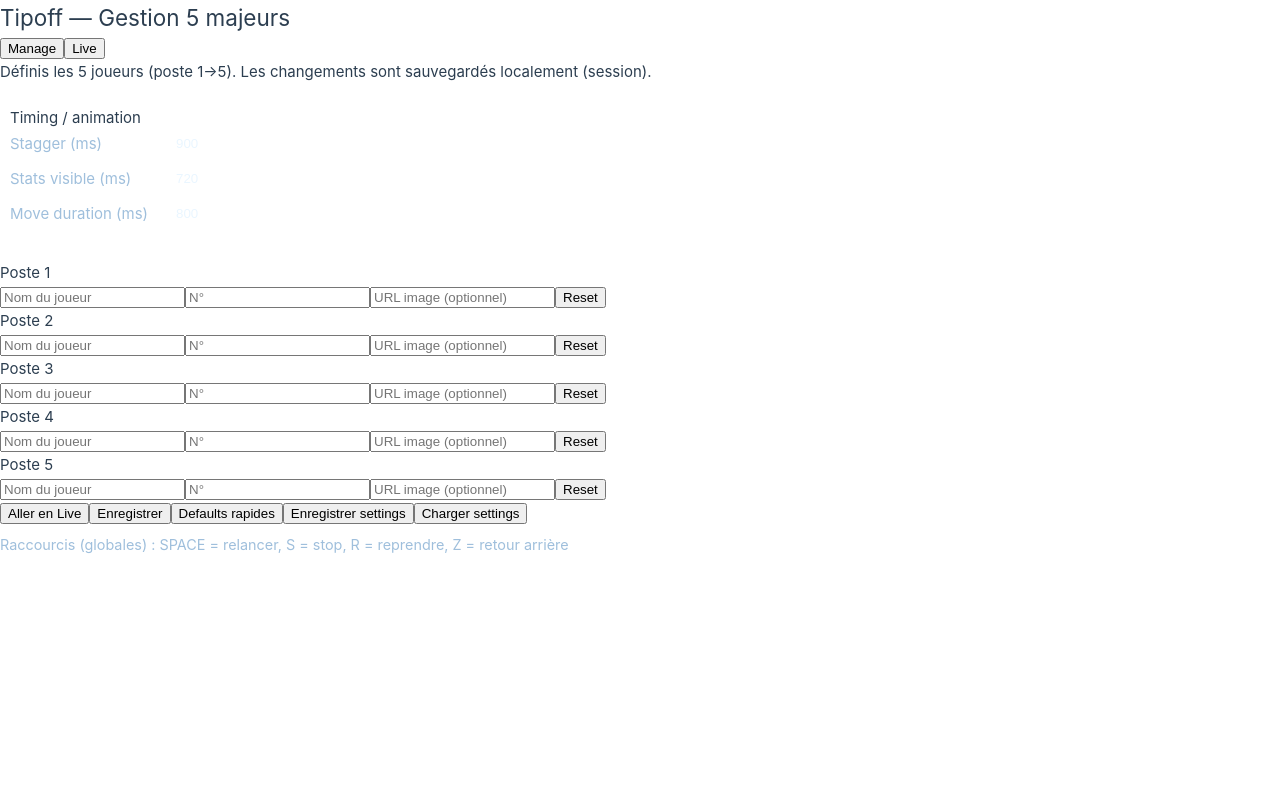
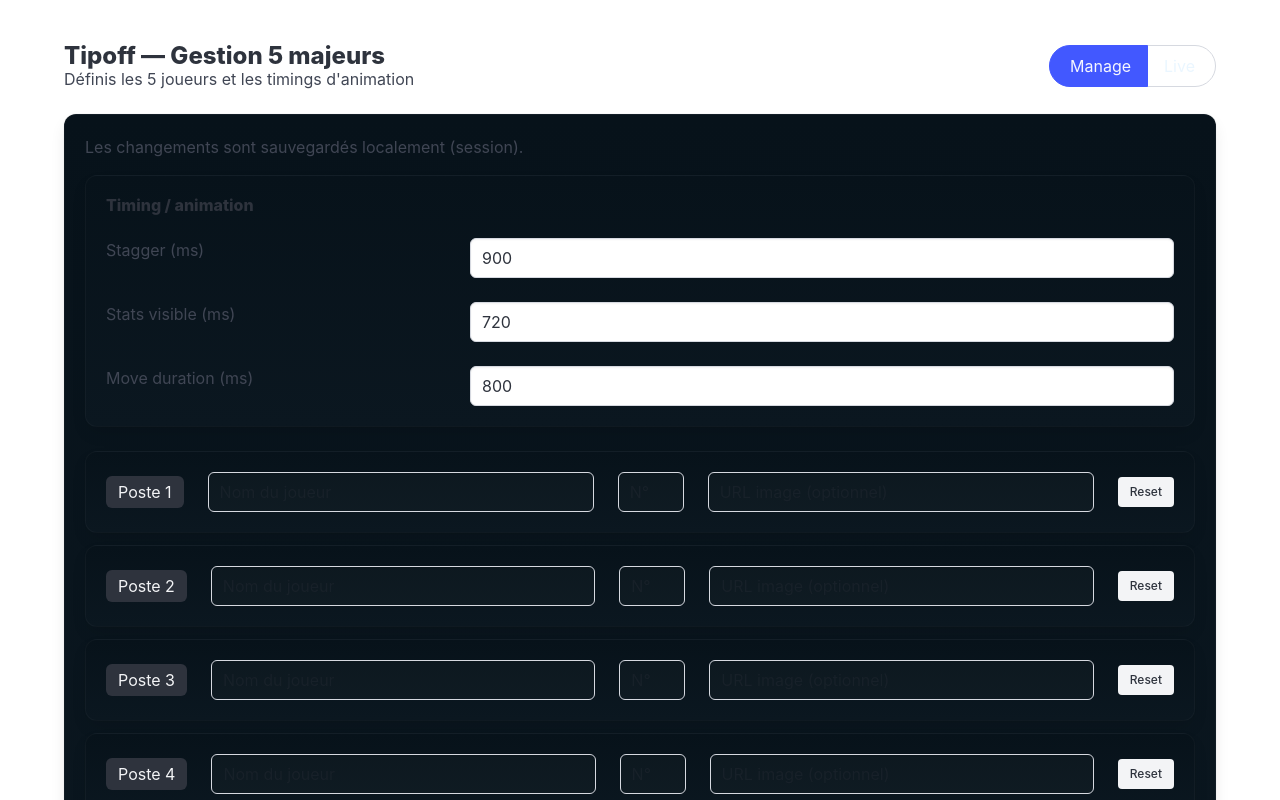
Before and after one commit to c3d28/kuikapp, a Vue app: page /tipoff in a window 1280 px wide. Shown: the top 800 px of the page. Built offline with nearby package versions, Linux system fonts and the light colour scheme; the HTML template or start-up script is replaced by a standard one.

Commit message:
add style pour le tip off

```diff
--- a/package.json
+++ b/package.json
@@ -14,6 +14,7 @@
   "dependencies": {
     "@fortawesome/fontawesome-free": "^7.0.0",
     "@fortawesome/fontawesome-svg-core": "^7.0.0",
+    "bulma": "^1.0.4",
     "gsap": "^3.13.0",
     "vue": "^3.5.17",
     "vue-router": "^4.5.1"
--- a/src/components/Tipoff.vue
+++ b/src/components/Tipoff.vue
@@ -1,58 +1,82 @@
 <template>
-  <div class="tipoff-root">
-    <header class="tipoff-header">
-      <h2>Tipoff — Gestion 5 majeurs</h2>
-      <div class="tabs">
-        <button :class="{active: mode==='manage'}" @click="mode='manage'">Manage</button>
-        <button :class="{active: mode==='live'}" @click="mode='live'">Live</button>
+  <div class="tipoff-root container">
+    <header class="tipoff-header py-5">
+      <div class="level">
+        <div class="level-left">
+          <div>
+            <h2 class="title is-4">Tipoff — Gestion 5 majeurs</h2>
+            <p class="subtitle is-6">Définis les 5 joueurs et les timings d'animation</p>
+          </div>
+        </div>
+        <div class="level-right">
+          <div class="tabs is-toggle is-toggle-rounded">
+            <ul>
+              <li :class="{ 'is-active': mode==='manage' }"><a @click="mode='manage'">Manage</a></li>
+              <li :class="{ 'is-active': mode==='live' }"><a @click="mode='live'">Live</a></li>
+            </ul>
+          </div>
+        </div>
       </div>
     </header>
 
-    <section v-if="mode === 'manage'" class="manage">
-      <p>Définis les 5 joueurs (poste 1→5). Les changements sont sauvegardés localement (session).</p>
+    <section v-if="mode === 'manage'" class="manage box">
+      <p class="mb-4">Les changements sont sauvegardés localement (session).</p>
 
-      <div class="timing">
-        <h4>Timing / animation</h4>
-        <div class="timing-row">
-          <label>Stagger (ms)</label>
-          <input type="number" v-model.number="settings.stagger" />
-        </div>
-        <div class="timing-row">
-          <label>Stats visible (ms)</label>
-          <input type="number" v-model.number="settings.statsDuration" />
-        </div>
-        <div class="timing-row">
-          <label>Move duration (ms)</label>
-          <input type="number" v-model.number="settings.moveDuration" />
+      <div class="timing box">
+        <h4 class="title is-6">Timing / animation</h4>
+        <div class="columns is-mobile is-multiline">
+          <div class="column is-4">Stagger (ms)</div>
+          <div class="column is-8"><input class="input" type="number" v-model.number="settings.stagger" /></div>
+
+          <div class="column is-4">Stats visible (ms)</div>
+          <div class="column is-8"><input class="input" type="number" v-model.number="settings.statsDuration" /></div>
+
+          <div class="column is-4">Move duration (ms)</div>
+          <div class="column is-8"><input class="input" type="number" v-model.number="settings.moveDuration" /></div>
         </div>
       </div>
 
       <form @submit.prevent="save">
-        <div v-for="(p, i) in players" :key="i" class="player-row">
-          <div class="pos">Poste {{ i+1 }}</div>
-          <input v-model="p.name" placeholder="Nom du joueur" />
-          <input v-model="p.number" placeholder="N°" class="num" />
-          <input v-model="p.photo" placeholder="URL image (optionnel)" />
-          <button type="button" class="small" @click="resetPlayer(i)">Reset</button>
+        <div v-for="(p, i) in players" :key="i" class="player-row box mb-3">
+          <div class="columns is-vcentered is-mobile">
+            <div class="column is-narrow">
+              <div class="tag is-dark is-medium">Poste {{ i+1 }}</div>
+            </div>
+
+            <div class="column">
+              <input class="input" v-model="p.name" placeholder="Nom du joueur" />
+            </div>
+
+            <div class="column is-narrow" style="max-width:90px">
+              <input class="input" v-model="p.number" placeholder="N°" />
+            </div>
+
+            <div class="column">
+              <input class="input" v-model="p.photo" placeholder="URL image (optionnel)" />
+            </div>
+
+            <div class="column is-narrow">
+              <button type="button" class="button is-small is-light" @click="resetPlayer(i)">Reset</button>
+            </div>
+          </div>
         </div>
 
-        <div class="manage-actions">
-          <button type="button" @click="startLive">Aller en Live</button>
-          <button type="button" @click="save">Enregistrer</button>
-          <button type="button" @click="loadDefaults">Defaults rapides</button>
-          <button type="button" @click="saveSettings">Enregistrer settings</button>
-          <button type="button" @click="loadSettings">Charger settings</button>
+        <div class="manage-actions buttons">
+          <button type="button" class="button is-primary" @click="startLive">Aller en Live</button>
+          <button type="button" class="button is-info" @click="save">Enregistrer</button>
+          <button type="button" class="button is-light" @click="loadDefaults">Defaults rapides</button>
+          <button type="button" class="button" @click="saveSettings">Enregistrer settings</button>
+          <button type="button" class="button" @click="loadSettings">Charger settings</button>
         </div>
       </form>
 
-      <p class="hint">Raccourcis (globales) : SPACE = relancer, S = stop, R = reprendre, Z = retour arrière</p>
+      <p class="hint mt-4">Raccourcis : SPACE = relancer, S = stop, R = reprendre, Z = retour arrière</p>
     </section>
 
-    <section v-else class="live">
-      <!-- no buttons as requested; live will be on its own route or opened fullscreen -->
+    <section v-else class="live box">
       <p>Mode Live (plein écran). La page Live utilise les settings définis ici.</p>
-      <div class="manage-actions">
-        <router-link class="quick" :to="{ name: 'tipoff-live' }">Ouvrir le Live (plein écran)</router-link>
+      <div class="manage-actions mt-3">
+        <router-link class="button is-primary" :to="{ name: 'tipoff-live' }">Ouvrir le Live (plein écran)</router-link>
       </div>
     </section>
   </div>
@@ -138,10 +162,11 @@ onMounted(()=>{
 </script>
 
 <style scoped>
-/* ... keep existing styles, add timing styles */
-.timing { margin: 12px 0 16px 0; background: rgba(255,255,255,0.02); padding:10px; border-radius:8px; }
-.timing-row { display:flex; gap:8px; align-items:center; margin-bottom:8px; }
-.timing-row label { width:150px; color:#9fbfdc }
-.timing-row input { flex:1; padding:6px 8px; border-radius:6px; border:0; background:rgba(255,255,255,0.03); color:#eaf6ff; }
-.hint { margin-top:8px; color:#9fbfdc; font-size:0.9rem }
+.tipoff-root { padding-top: 18px; padding-bottom: 28px; color: #eaf6ff; }
+.tipoff-header { border-bottom: 1px solid rgba(255,255,255,0.04); }
+.player-row .input { background: rgba(255,255,255,0.02); color: #eaf6ff; }
+.box { background: linear-gradient(180deg, #07121a 0%, #0b1720 100%); border: 1px solid rgba(255,255,255,0.03); }
+.hint { color:#9fbfdc; font-size:0.9rem; }
+.tabs a { color:#eaf6ff; }
+.button.is-primary { background-color:#c9181e; border-color: transparent; color:#fff; }
 </style>
--- a/src/main.ts
+++ b/src/main.ts
@@ -4,6 +4,8 @@ import { createApp } from 'vue'
 import App from './App.vue'
 import router from './router'
 import './assets/main.css'
+import 'bulma/css/bulma.min.css'
+
 
 import '@fortawesome/fontawesome-free/css/all.min.css'
 
```
Also changed, not shown: 1 other file (tests, documents, lock files or other folders).
